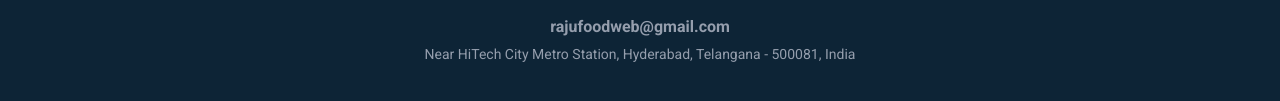
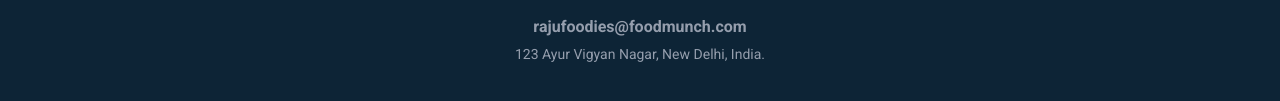
Before and after one commit to Rajufullstackdev/raju-foodie-site, a plain HTML site: page index.html in a window 1280 px wide. Shown: the part 3339-3440 px from the top of the page. Drawn offline with nearby package versions, Linux system fonts and the light colour scheme; a web font is replaced by a local one.

Commit message:
Add files via upload

```diff
--- a/index.html
+++ b/index.html
@@ -322,9 +322,9 @@
             <div class="row">
                 <div class="col-12 text-center">
                     <img src="https://d1tgh8fmlzexmh.cloudfront.net/ccbp-responsive-website/food-munch-logo-light.png" class="food-munch-logo" />
-                    <h1 class="footer-section-mail-id">rajufoodweb@gmail.com</h1>
+                    <h1 class="footer-section-mail-id">rajufoodies@foodmunch.com</h1>
                     <p class="footer-section-address">
-                        Near HiTech City Metro Station, Hyderabad, Telangana - 500081, India
+                        123 Ayur Vigyan Nagar, New Delhi, India.
                     </p>
                 </div>
             </div>
```
